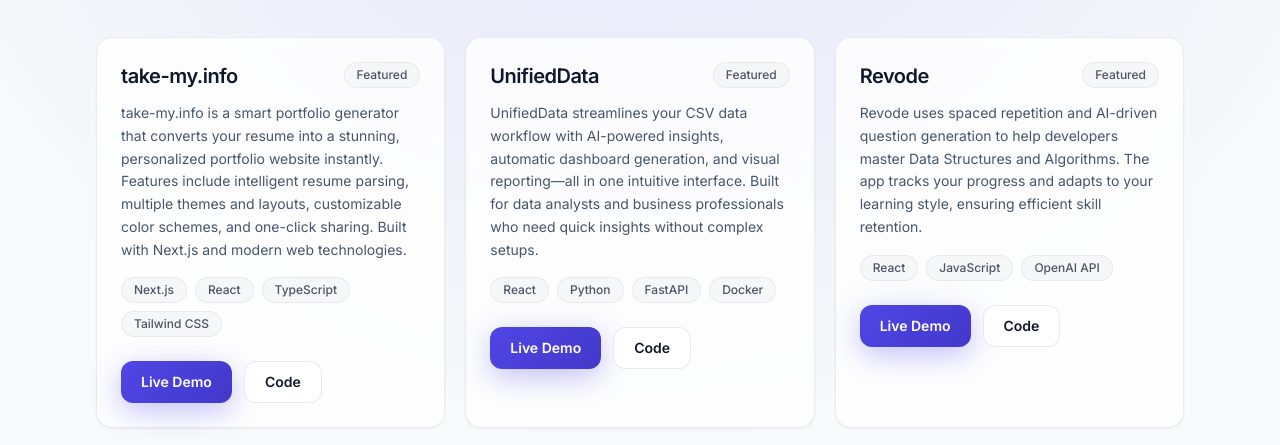
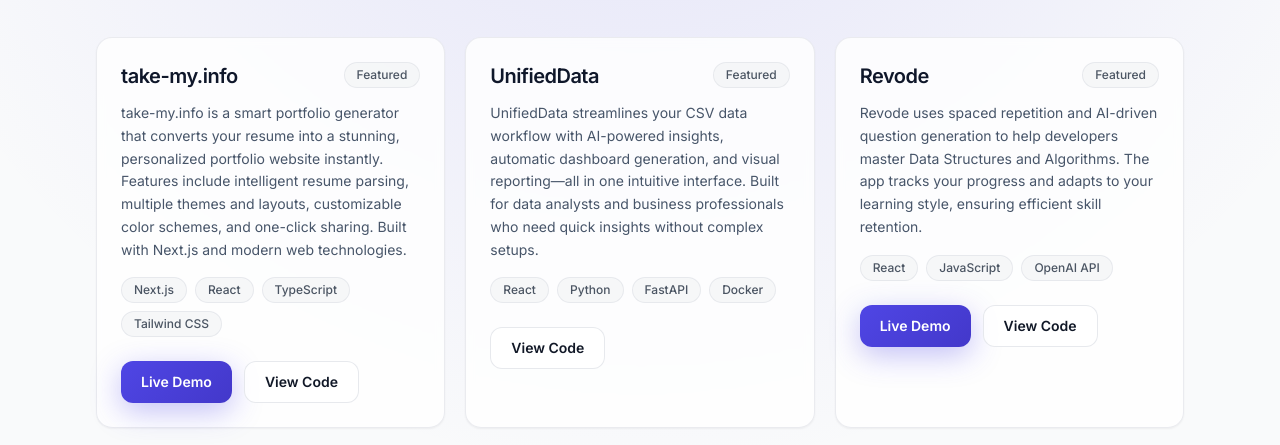
Before and after one commit to Ishanpathak1/portfolio, an Astro site: page /projects in a window 1280 px wide. Shown: the part 347-792 px from the top of the page. Built offline with nearby package versions, Linux system fonts and the light colour scheme; Astro itself is replaced by a stand-in of ours.

Commit message:
Removed dead links

```diff
--- a/src/pages/index.astro
+++ b/src/pages/index.astro
@@ -11,7 +11,8 @@ const featuredProjects = [
     title: 'UnifiedData',
     description: 'AI-powered CSV workflow with instant dashboards and automated business reports.',
     stack: ['React', 'FastAPI', 'Python', 'Docker'],
-    link: 'https://www.unifieddata.app/'
+    link: 'https://github.com/Ishanpathak1/UnifiedData',
+    linkLabel: 'View Code'
   },
   {
     title: 'Varnatva',
@@ -135,7 +136,7 @@ const skills = [
               ))}
             </div>
             <a href={project.link} target="_blank" rel="noreferrer" class="mt-5 inline-flex text-sm font-semibold text-indigo-600 hover:text-indigo-500 dark:text-indigo-300 dark:hover:text-indigo-200">
-              Open Project →
+              {project.linkLabel ?? 'Open Project'} →
             </a>
           </article>
         ))}
--- a/src/pages/projects.astro
+++ b/src/pages/projects.astro
@@ -17,7 +17,6 @@ const projects = [
     longDescription: 'UnifiedData streamlines your CSV data workflow with AI-powered insights, automatic dashboard generation, and visual reporting—all in one intuitive interface. Built for data analysts and business professionals who need quick insights without complex setups.',
     tags: ['React', 'Python', 'FastAPI', 'Docker'],
     githubUrl: 'https://github.com/Ishanpathak1/UnifiedData',
-    liveUrl: 'https://www.unifieddata.app/',
     featured: true
   },
   {
@@ -44,7 +43,6 @@ const projects = [
     longDescription: 'The AI Resume Editor helps job seekers create standout resumes with smart suggestions and formatting. Features include DOCX import, automated section marking, and real-time AI improvement suggestions tailored to your target role.',
     tags: ['React', 'AI', 'TypeScript', 'Tailwind CSS'],
     githubUrl: 'https://github.com/Ishanpathak1/ai-resume-editor',
-    liveUrl: 'https://ai-resume-editor.vercel.app',
     featured: false
   },
   {
@@ -91,8 +89,10 @@ const pageDescription = "Explore Ishan Pathak's portfolio of web development and
               ))}
             </div>
             <div class="mt-6 flex gap-3">
-              <a href={project.liveUrl} target="_blank" rel="noreferrer" class="btn btn-primary">Live Demo</a>
-              <a href={project.githubUrl} target="_blank" rel="noreferrer" class="btn btn-secondary">Code</a>
+              {project.liveUrl && (
+                <a href={project.liveUrl} target="_blank" rel="noreferrer" class="btn btn-primary">Live Demo</a>
+              )}
+              <a href={project.githubUrl} target="_blank" rel="noreferrer" class="btn btn-secondary">View Code</a>
             </div>
           </article>
         ))}
```
